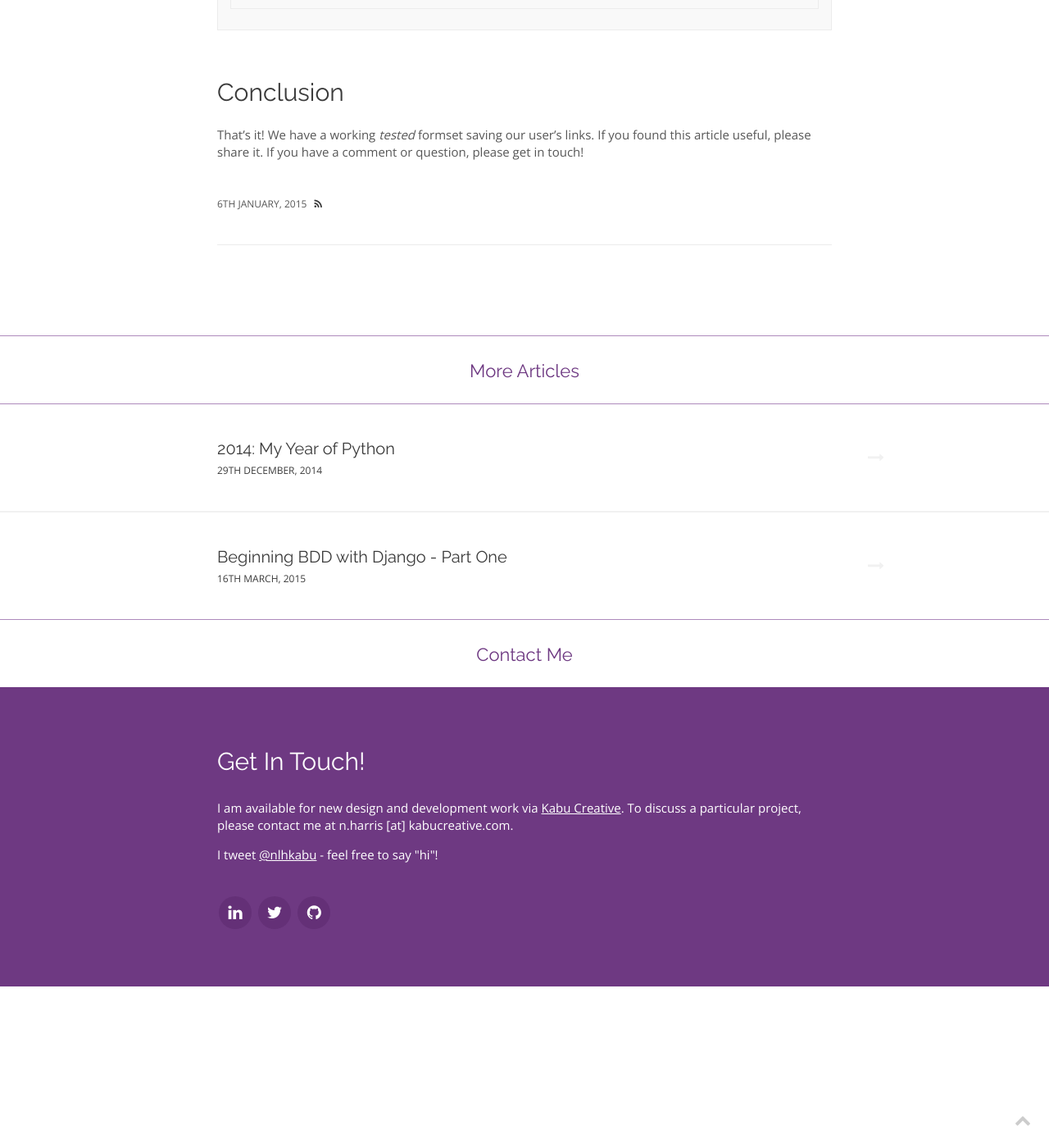
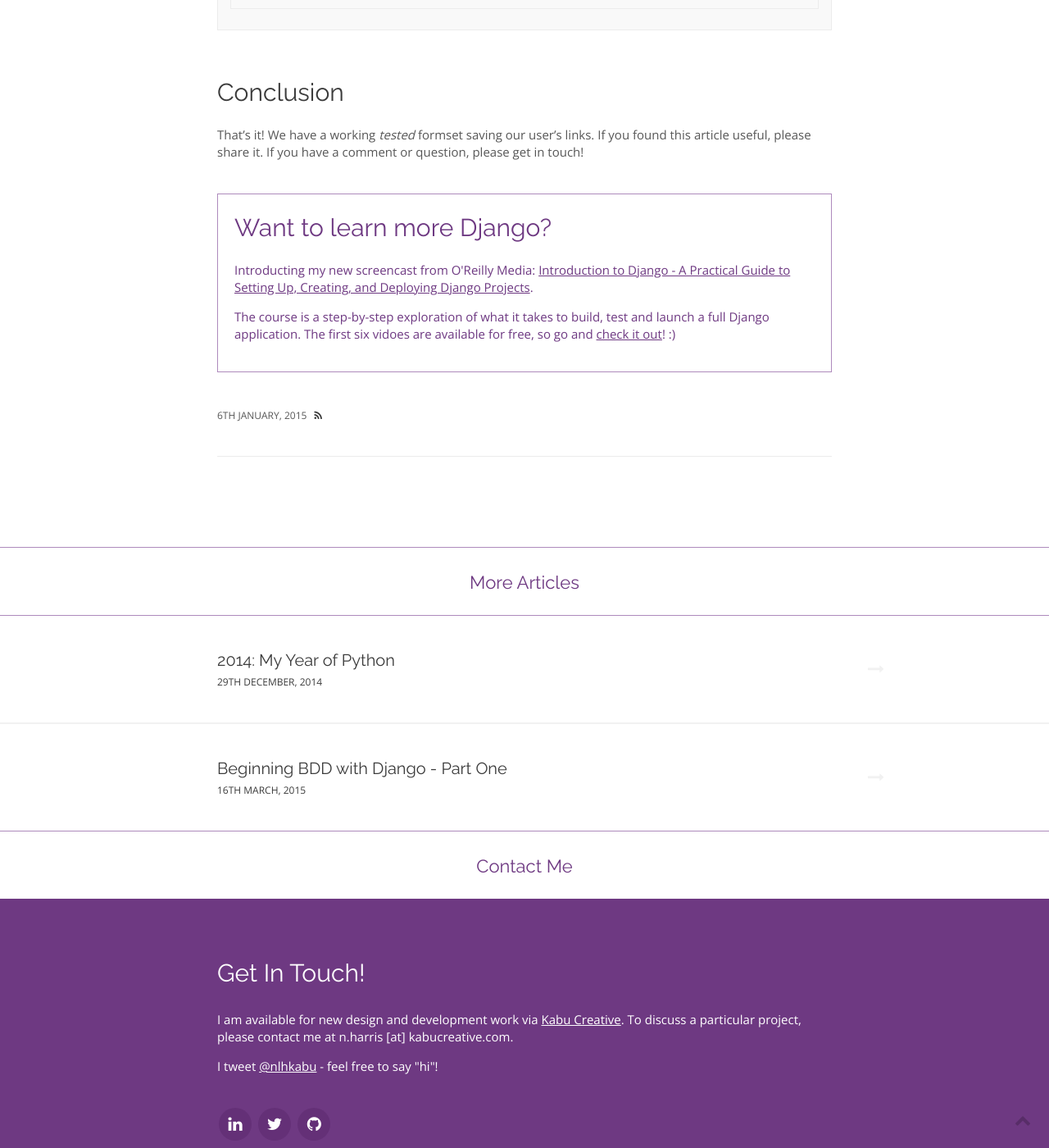
Before and after one commit to nlhkabu/nlhkabu.github.io, a Jekyll site: the page built from _posts/2015-01-06-implementing-django-formsets.md, in a window 1280 px wide and 1400 px high, scrolled down 11954 px. Shown: the whole window at 82% size. Built offline with Jekyll 4.4.1, drawn with Linux system fonts in a browser that asks for light colours; nearby versions of some CDN libraries; some web fonts are replaced; comment, search, counter and statistics services are not loaded; before the commit the page ends 13157 px from its top, so only the background shows below that.

Commit message:
Add OReilly promo to Django article

```diff
--- a/_includes/custom_colors.html
+++ b/_includes/custom-colors.html
@@ -34,4 +34,14 @@
     .section-heading {
         border-color: #{{ page.colors['light'] }};
     }
+
+    .promo {
+        border-color: #{{ page.colors['light'] }};
+        color: #{{ page.colors['default'] }};
+    }
+
+    .promo h2,
+    .promo a {
+      color: #{{ page.colors['default'] }};
+    }
 </style>
--- a/_includes/header.html
+++ b/_includes/header.html
@@ -28,6 +28,6 @@
         <script src="/assets/js/vendor/fastclick.min.js"></script>
 
         {% if page.colors %}
-            {% include custom_colors.html %}
+            {% include custom-colors.html %}
         {% endif %}
     </head>
--- /dev/null
+++ b/_includes/oreilly-promo.html
@@ -0,0 +1,5 @@
+<div class="promo">
+  <h2>Want to learn more Django?</h2>
+  <p>Introducting my new screencast from O'Reilly Media: <a href="http://shop.oreilly.com/product/0636920045533.do">Introduction to Django - A Practical Guide to Setting Up, Creating, and Deploying Django Projects</a>.</p>
+  <p>The course is a step-by-step exploration of what it takes to build, test and launch a full Django application. The first six vidoes are available for free, so go and <a href="http://shop.oreilly.com/product/0636920045533.do">check it out</a>! :)<p>
+</div>
--- a/_layouts/post.html
+++ b/_layouts/post.html
@@ -15,6 +15,10 @@ layout: default
             {% endif %}
 
             {{ content }}
+
+            {% if page.promo == 'on' %}
+                {% include oreilly-promo.html %}
+            {% endif %}
 
             <div class="meta-block">
                 <span class="meta">
--- a/assets/css/_sass/_site_structure.scss
+++ b/assets/css/_sass/_site_structure.scss
@@ -414,3 +414,14 @@ article {
         color: $white;
     }
 }
+
+// Cross promotion for Oreilly screencast
+.promo {
+    margin-top: 40px;
+    border: 1px solid $highlight-light;
+    padding: 20px;
+
+    h2 {
+      margin-top: 0;
+    }
+}
```
Also changed, not shown: _posts/2015-01-06-implementing-django-formsets.md (+1 -0 lines).
